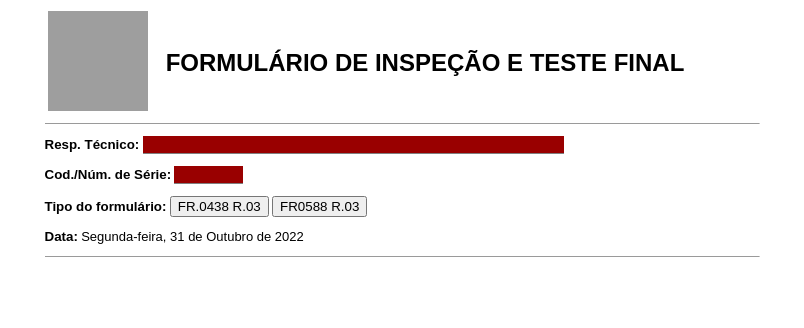
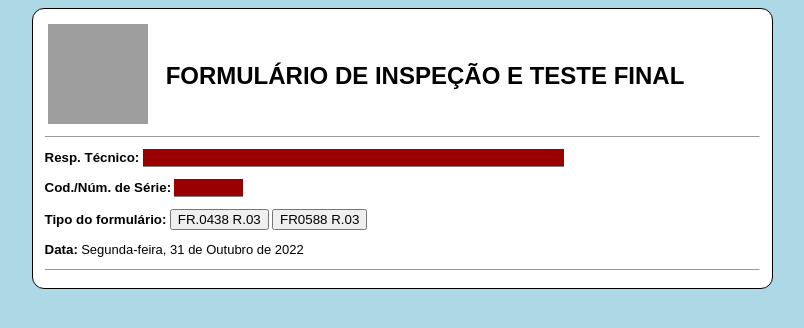
Before and after one commit to matheusherman/test, a plain HTML site: page index.html in a window 1280 px wide. Shown: the whole page, without its empty margins (238-1042 px from the left). Drawn offline with Linux system fonts and the light colour scheme; grey boxes are pictures that could not be loaded; a script that the page names is missing.

Commit message:
Add files via upload

```diff
--- a/index.html
+++ b/index.html
@@ -15,7 +15,7 @@
   <meta charset="utf-8" content="width=device-width, initial-scale=1.0"/>
 <script src="JavaScript1.js"></script>
 </head>
-<body>
+<body bgcolor="add8e6">
 <div>
   <form>
  <div>
@@ -41,8 +41,8 @@
 
   <p class="formulario">
     <label class = "form">Tipo do formulário: </label>
-      <button type="button" class="button" onclick= "location.href='p1/index.html'">FR.0438 R.03</button>
-      <button type="button" class="button" onclick= "location.href='p2/index.html'">FR0588 R.03</button>
+    <a href="h1.html"><button>FR.0438 R.03</button></a>
+    <a href="h2.html"><button>FR0588 R.03</button></a>
   </p>
 
 
--- a/style.css
+++ b/style.css
@@ -8,7 +8,10 @@ form {
   font-family: sans-serif;
   font-weight: normal;
   font-size: 9pt;
-
+  padding: 1em;
+  border: 1px solid black;
+  border-radius: 1em;
+  background-color: white;
 }
 
 /*fieldset {
```
